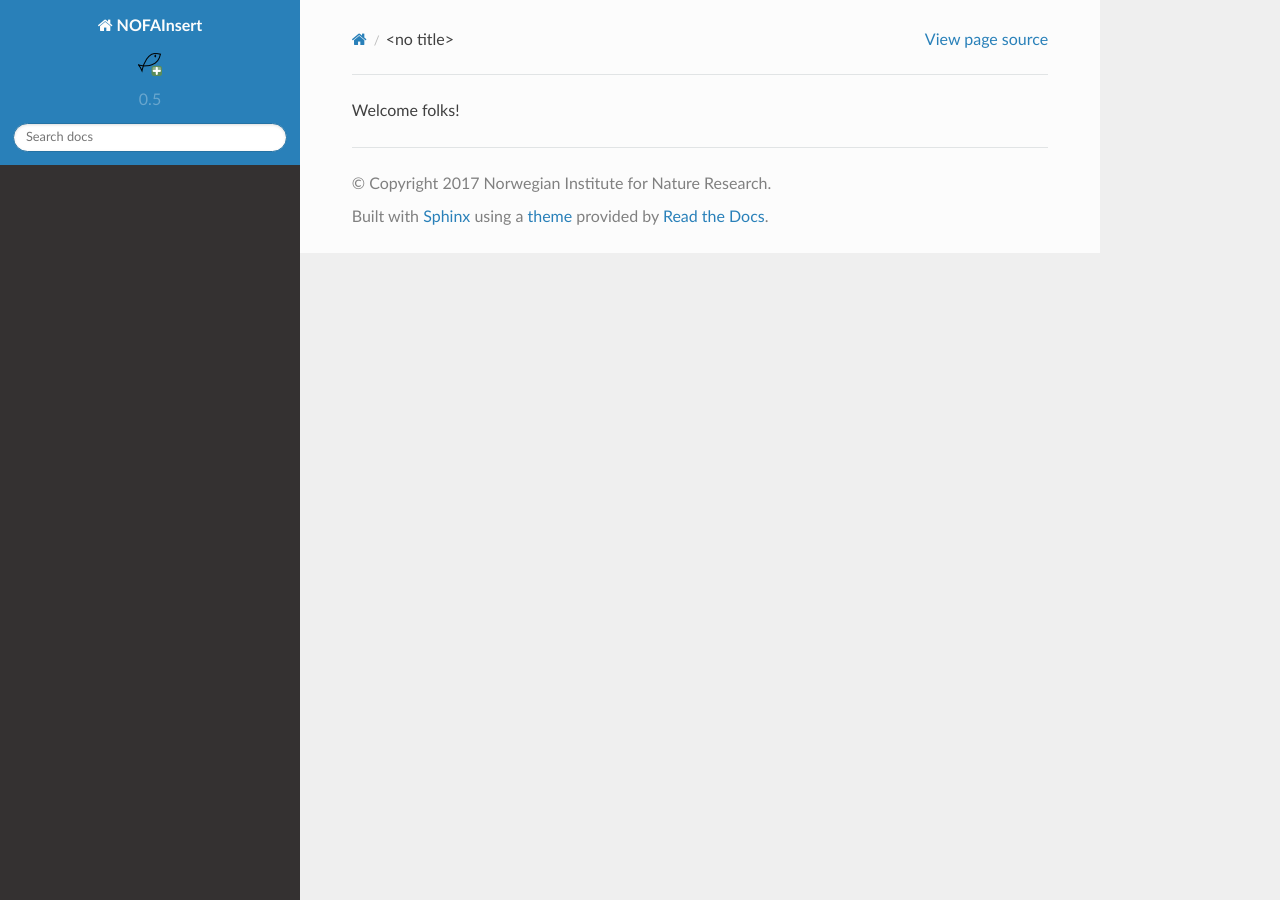
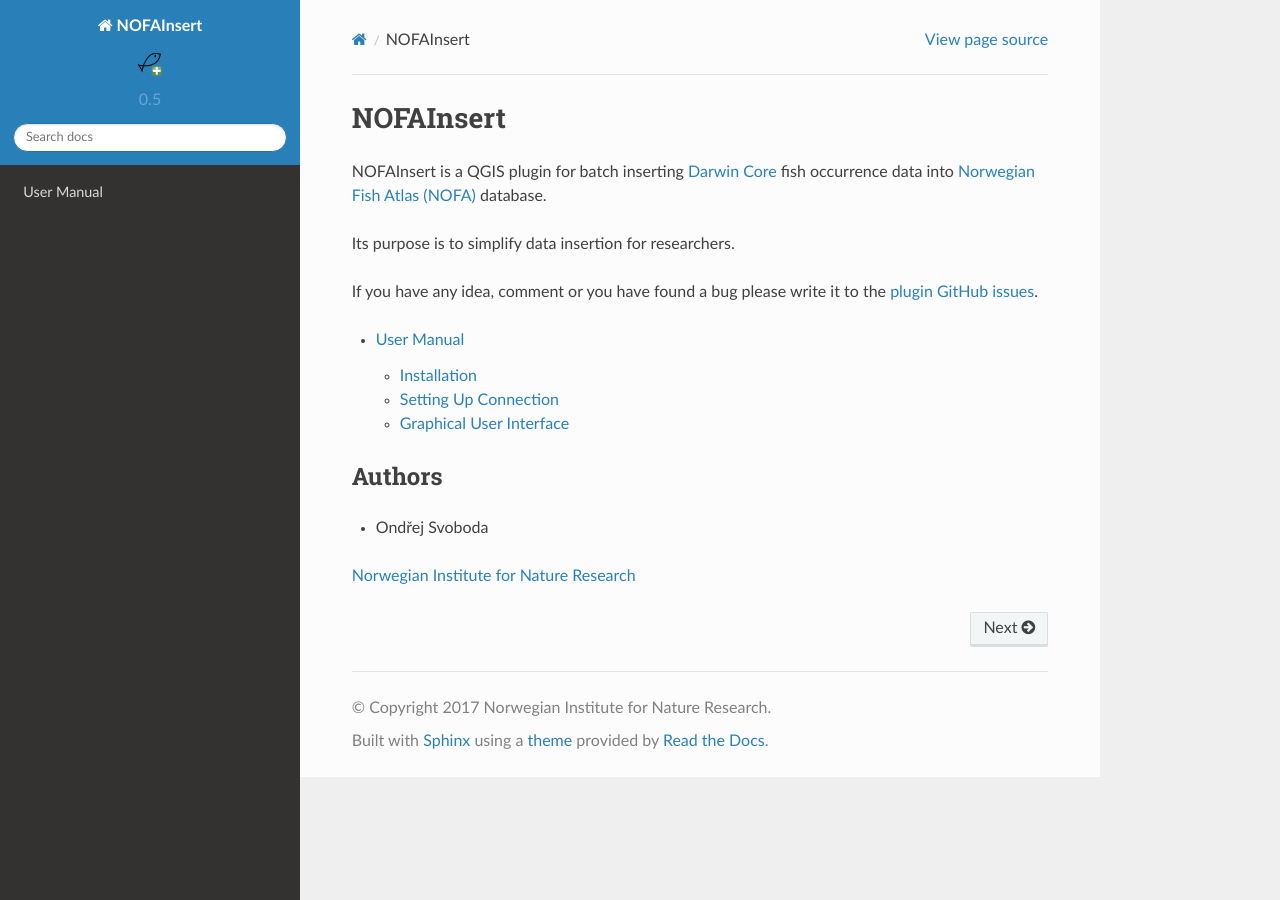
Before and after one commit to NINAnor/NOFAInsert, a Sphinx documentation site: the page built from docs/source/index.rst, in a window 1280 px wide. Built offline with Sphinx 7.4.7 and the Read the Docs theme 2.0.0, drawn with Linux system fonts in a browser that asks for light colours; formulas are drawn with MathJax 3.

Commit message:
Docs: add text

```diff
--- a/docs/source/index.rst
+++ b/docs/source/index.rst
@@ -1 +1,25 @@
-Welcome folks!
+NOFAInsert
+==========
+
+NOFAInsert is a QGIS plugin for batch inserting
+`Darwin Core <http://rs.tdwg.org/dwc/>`__ fish occurrence data into
+`Norwegian Fish Atlas (NOFA) <https://github.com/NINAnor/NOFA/wiki>`__
+database.
+
+Its purpose is to simplify data insertion for researchers.
+
+If you have any idea, comment or you have found a bug please write it to the
+`plugin GitHub issues <https://github.com/NINAnor/NOFAInsert/issues>`__.
+
+.. toctree::
+   :maxdepth: 2
+
+   user-manual
+
+Authors
+*******
+
+* Ondřej Svoboda
+
+`Norwegian Institute for Nature Research
+<http://www.nina.no/english/Home>`__
```
Also changed, not shown: docs/source/user-manual.rst (added, +80 -0 lines), docs/source/images/gui-main_gui.png (added), docs/source/images/installation-add_nina_repository.png (added), docs/source/images/installation-add_repository.png (added), docs/source/images/installation-open_plugin_manager.png (added), docs/source/images/installation-plugin_installation.png (added), docs/source/images/installation-plugins_toolbar_icon.png (added), docs/source/images/main_tab-gui.png (added).
